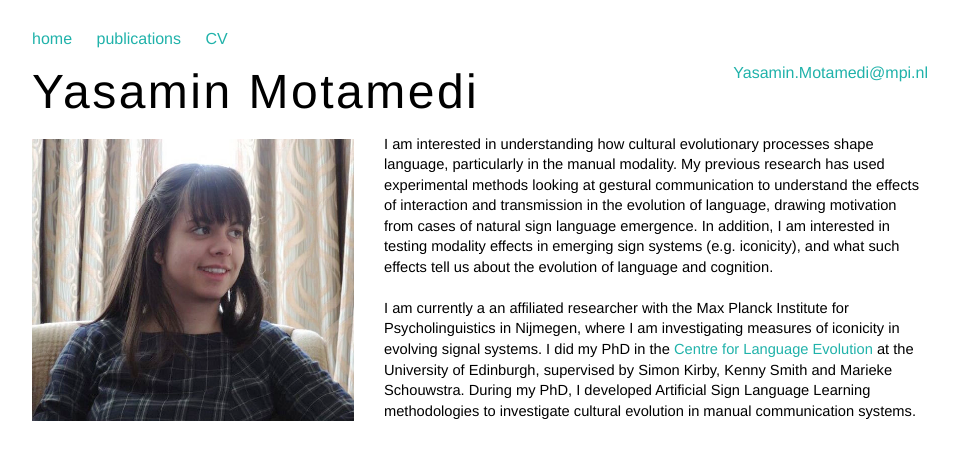
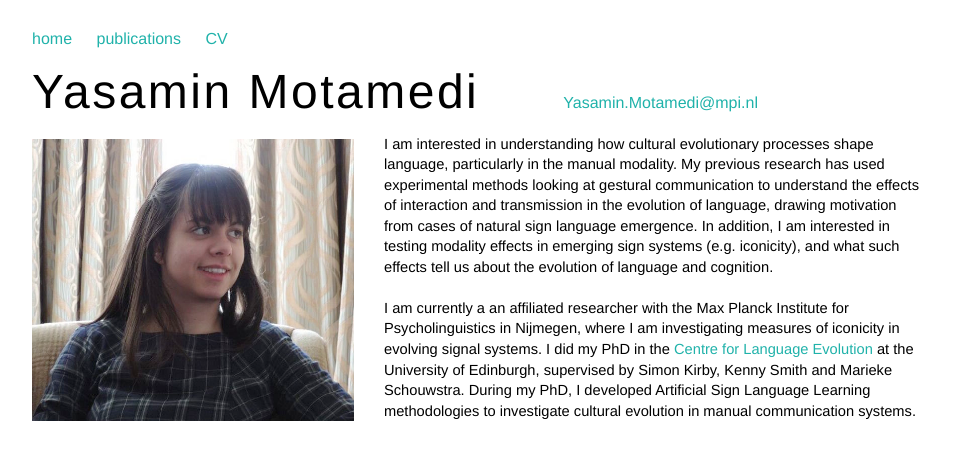
Before and after one commit to ymotamedi/ymotamedi.github.io, a Jekyll site: the page built from index.html, in a window 1280 px wide. Shown: the top 460 px of the page, without its empty margins (160-1118 px from the left). Built offline with Jekyll 4.4.1, drawn with Linux system fonts in a browser that asks for light colours.

Commit message:
Update default.html

```diff
--- a/_layouts/default.html
+++ b/_layouts/default.html
@@ -22,7 +22,7 @@
     <div class="wrapper">
       <header>
         <h1 style="display:inline;">Yasamin Motamedi</h1>
-	<a href= "mailto:Yasamin.Motamedi@mpi.nl" style="float: right;">Yasamin.Motamedi@mpi.nl</a>
+	<a href= "mailto:Yasamin.Motamedi@mpi.nl" style="margin-left: 5em;">Yasamin.Motamedi@mpi.nl</a>
       </header>
       <section>
         {{ content }}
```
